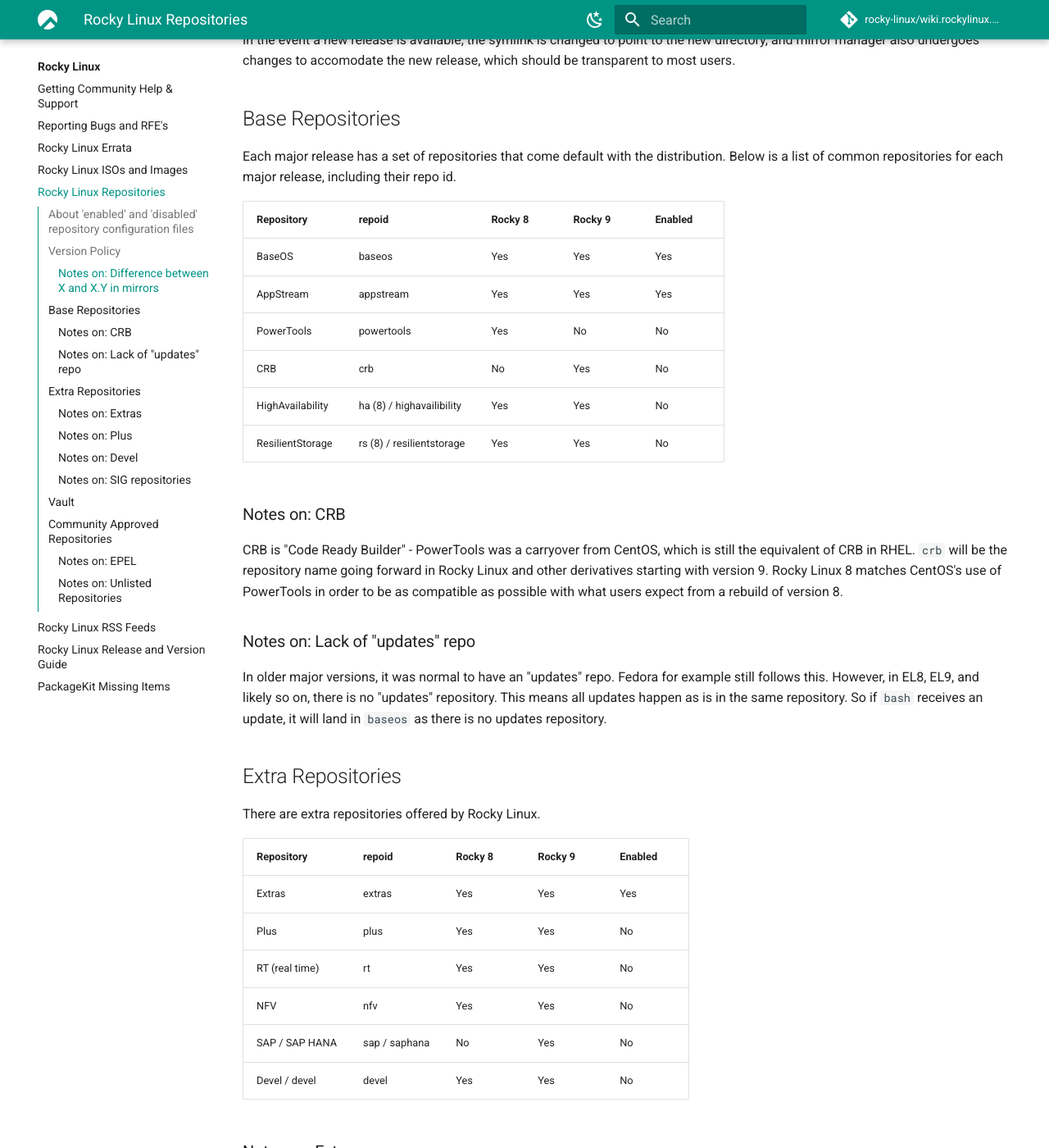
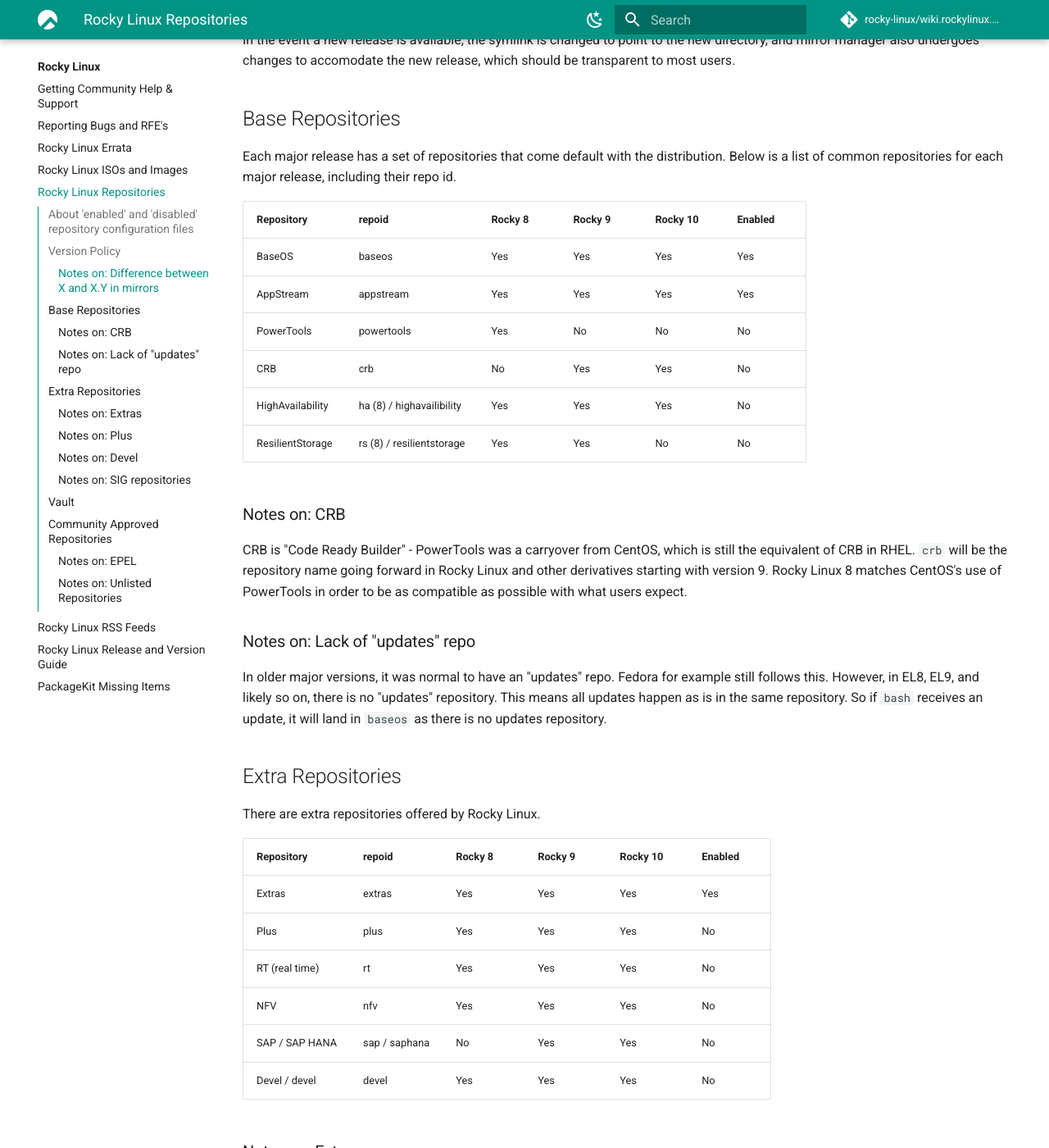
Before and after one commit to rocky-linux/wiki.rockylinux.org, an MkDocs documentation site: the page built from docs/rocky/repo.md, in a window 1280 px wide and 1400 px high, scrolled down 884 px. Shown: the whole window at 82% size. Built offline with MkDocs 1.6.1 and Material for MkDocs 9.7.7, drawn with Linux system fonts in a browser that asks for light colours; comment, search, counter and statistics services are not loaded.

Commit message:
update rocky linux 9, add rocky linux 10+riscv

```diff
--- a/docs/rocky/repo.md
+++ b/docs/rocky/repo.md
@@ -26,18 +26,18 @@
 
 Each major release has a set of repositories that come default with the distribution. Below is a list of common repositories for each major release, including their repo id.
 
-| Repository       | repoid                    | Rocky 8 | Rocky 9 | Enabled |
-|------------------|---------------------------|---------|---------|---------|
-| BaseOS           | baseos                    | Yes     | Yes     | Yes     |
-| AppStream        | appstream                 | Yes     | Yes     | Yes     |
-| PowerTools       | powertools                | Yes     | No      | No      |
-| CRB              | crb                       | No      | Yes     | No      |
-| HighAvailability | ha (8) / highavailibility | Yes     | Yes     | No      |
-| ResilientStorage | rs (8) / resilientstorage | Yes     | Yes     | No      |
+| Repository       | repoid                    | Rocky 8 | Rocky 9 | Rocky 10 | Enabled |
+|------------------|---------------------------|---------|---------|----------|---------|
+| BaseOS           | baseos                    | Yes     | Yes     | Yes      | Yes     |
+| AppStream        | appstream                 | Yes     | Yes     | Yes      | Yes     |
+| PowerTools       | powertools                | Yes     | No      | No       | No      |
+| CRB              | crb                       | No      | Yes     | Yes      | No      |
+| HighAvailability | ha (8) / highavailibility | Yes     | Yes     | Yes      | No      |
+| ResilientStorage | rs (8) / resilientstorage | Yes     | Yes     | No       | No      |
 
 ### Notes on: CRB
 
-CRB is "Code Ready Builder" - PowerTools was a carryover from CentOS, which is still the equivalent of CRB in RHEL. `crb` will be the repository name going forward in Rocky Linux and other derivatives starting with version 9. Rocky Linux 8 matches CentOS's use of PowerTools in order to be as compatible as possible with what users expect from a rebuild of version 8.
+CRB is "Code Ready Builder" - PowerTools was a carryover from CentOS, which is still the equivalent of CRB in RHEL. `crb` will be the repository name going forward in Rocky Linux and other derivatives starting with version 9. Rocky Linux 8 matches CentOS's use of PowerTools in order to be as compatible as possible with what users expect.
 
 ### Notes on: Lack of "updates" repo
 
@@ -47,14 +47,14 @@
 
 There are extra repositories offered by Rocky Linux.
 
-| Repository       | repoid           | Rocky 8 | Rocky 9 | Enabled |
-|------------------|------------------|---------|---------|---------|
-| Extras           | extras           | Yes     | Yes     | Yes     |
-| Plus             | plus             | Yes     | Yes     | No      |
-| RT (real time)   | rt               | Yes     | Yes     | No      |
-| NFV              | nfv              | Yes     | Yes     | No      |
-| SAP / SAP HANA   | sap / saphana    | No      | Yes     | No      |
-| Devel / devel    | devel            | Yes     | Yes     | No      |
+| Repository       | repoid           | Rocky 8 | Rocky 9 | Rocky 10 | Enabled |
+|------------------|------------------|---------|---------|----------|---------|
+| Extras           | extras           | Yes     | Yes     | Yes      | Yes     |
+| Plus             | plus             | Yes     | Yes     | Yes      | No      |
+| RT (real time)   | rt               | Yes     | Yes     | Yes      | No      |
+| NFV              | nfv              | Yes     | Yes     | Yes      | No      |
+| SAP / SAP HANA   | sap / saphana    | No      | Yes     | Yes      | No      |
+| Devel / devel    | devel            | Yes     | Yes     | Yes      | No      |
 
 ### Notes on: Extras
 
```
Also changed, not shown: docs/include/releng/version_table.md (+8 -1 lines), docs/links.md (+2 -0 lines), docs/rocky/image.md (+6 -8 lines), docs/rocky/version.md (+3 -2 lines).
